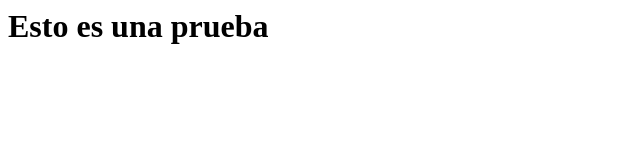
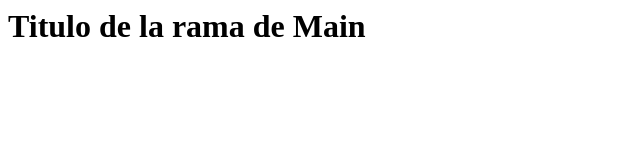
Before and after one commit to IPL2601/PruebaDAW, a plain HTML site: page Index.html in a window 1280 px wide. Shown: the whole page, without its empty margins (0-640 px from the left). Drawn offline with Linux system fonts and the light colour scheme.

Commit message:
Cambio titulo en la rama de main

```diff
--- a/Index.html
+++ b/Index.html
@@ -1 +1 @@
-<h1>Esto es una prueba</h1>
+<h1>Titulo de la rama de Main</h1>
```
